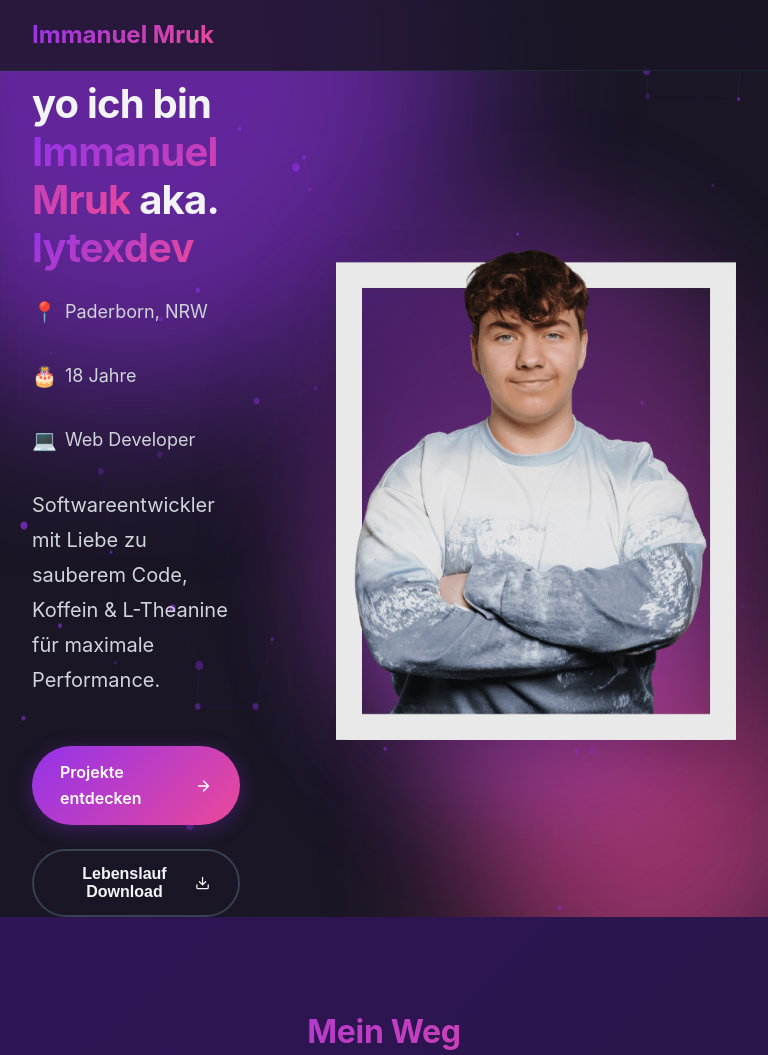
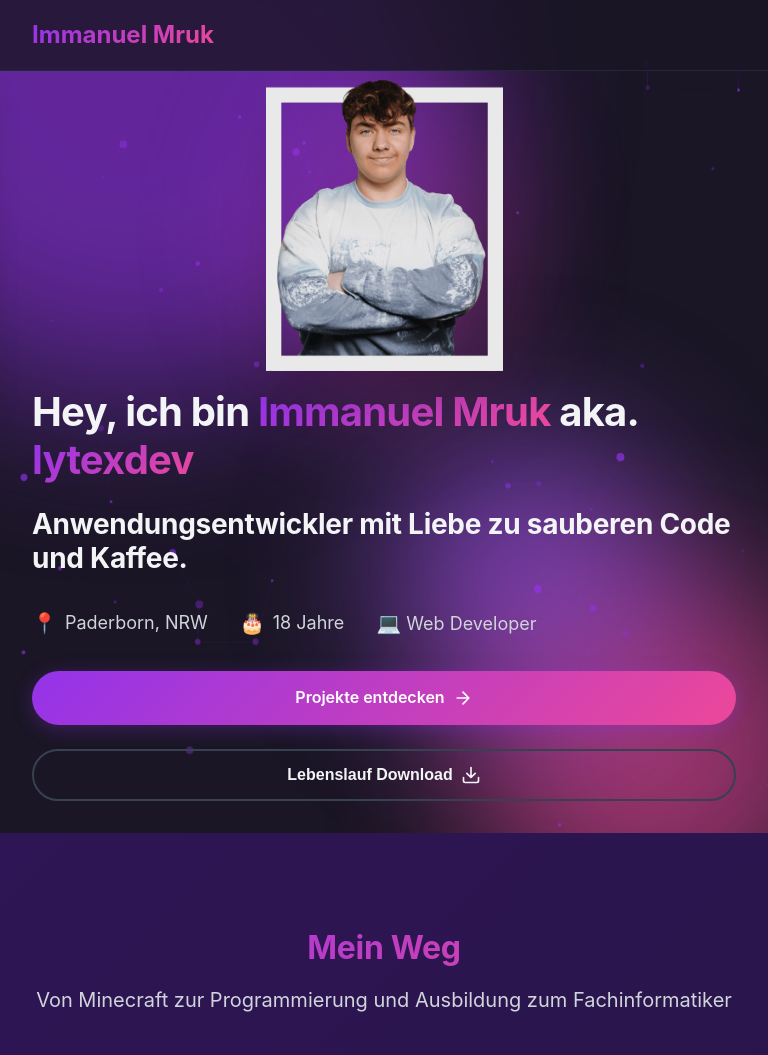
Before and after one commit to lytexdev/portfolio, a plain HTML site: page index.html in a window 768 px wide. Shown: the top 1055 px of the page. Drawn offline with Linux system fonts and the light colour scheme.

Commit message:
Improve design

```diff
--- a/index.html
+++ b/index.html
@@ -66,8 +66,12 @@
                 <div class="hero-container">
                     <div class="hero-text">
                         <h1 class="hero-title">
-                            yo ich bin <span class="gradient-text">Immanuel Mruk</span> aka. <span class="gradient-text">lytexdev</span>
+                            Hey, ich bin <span class="gradient-text">Immanuel Mruk</span>
+                            aka. <span class="gradient-text">lytexdev</span>
                         </h1>
+                        <div class="hero-description">
+                            <h2>Anwendungsentwickler mit Liebe zu sauberen Code und Kaffee.</h2>
+                        </div>
                         <div class="hero-info">
                             <div class="info-item">
                                 <span class="info-icon">📍</span>
@@ -75,16 +79,13 @@
                             </div>
                             <div class="info-item">
                                 <span class="info-icon">🎂</span>
-                                <span id="age">18 Jahre</span>
+                                <span id="age">18 Jahre alt</span>
                             </div>
-                            <div class="info-item">
+                            <div class="info-item d-md-none">
                                 <span class="info-icon">💻</span>
                                 <span>Web Developer</span>
                             </div>
                         </div>
-                        <p class="hero-description">
-                        Softwareentwickler mit Liebe zu sauberem Code, Koffein & L-Theanine für maximale Performance.
-                        </p>
                         <div class="hero-cta">
                             <a href="#projects" class="btn btn-primary">
                                 <span>Projekte entdecken</span>
--- a/main.css
+++ b/main.css
@@ -109,7 +109,7 @@ h1, h2, h3, h4, h5, h6 {
 }
 
 h1 {
-    font-size: clamp(2.5rem, 5vw, 4rem);
+    font-size: clamp(2.5rem, 5vw, 3.75rem);
     letter-spacing: -0.02em;
 }
 
@@ -422,15 +422,10 @@ nav {
         font-size: 2rem;
     }
 
-    /* Hero */
-    .hero-info {
-        flex-direction: column;
-        gap: var(--spacing-sm);
-    }
-
     .hero-cta {
         flex-direction: column;
         width: 100%;
+        margin-bottom: var(--spacing-lg);
     }
 
     .btn {
@@ -782,6 +777,18 @@ nav {
     flex-wrap: wrap;
 }
 
+@media (max-width: 768px) {
+    .hero-container {
+        flex-direction: column-reverse;
+        gap: 10px;
+    }
+
+    .hero-avatar {
+        width: 237px;
+    }
+}
+
+
 .info-item {
     display: flex;
     align-items: center;
@@ -795,8 +802,11 @@ nav {
 }
 
 .hero-description {
-    font-size: 1.25rem;
-    margin-bottom: var(--spacing-xl);
+    margin-bottom: var(--spacing-lg);
+}
+
+.hero-description h2 {
+    font-size: 1.75rem !important;
 }
 
 .hero-cta {
@@ -1469,3 +1479,11 @@ footer {
     border-radius: var(--radius-md);
     transition: all var(--transition-fast);
 }
+
+.d-md-none {
+    display: none;
+
+    @media (min-width: 768px) {
+        display: block;
+    }
+}
```
